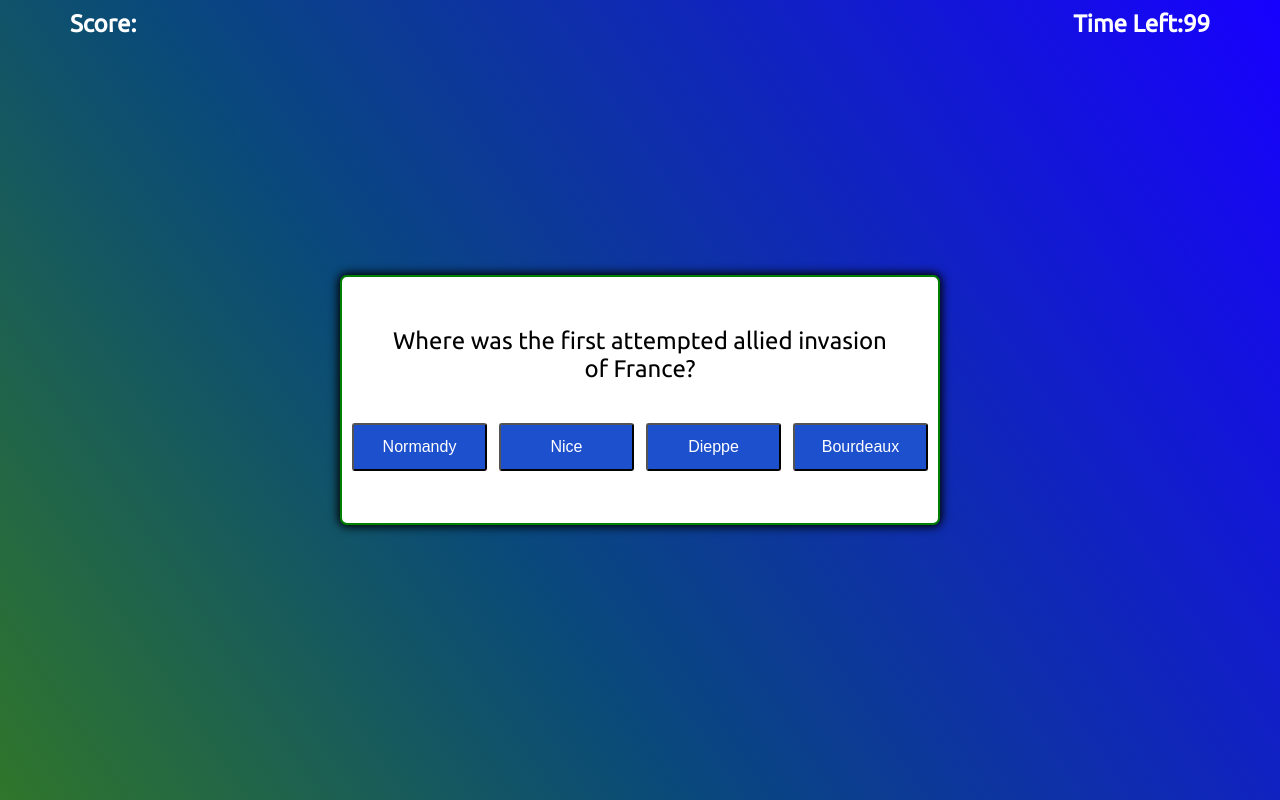
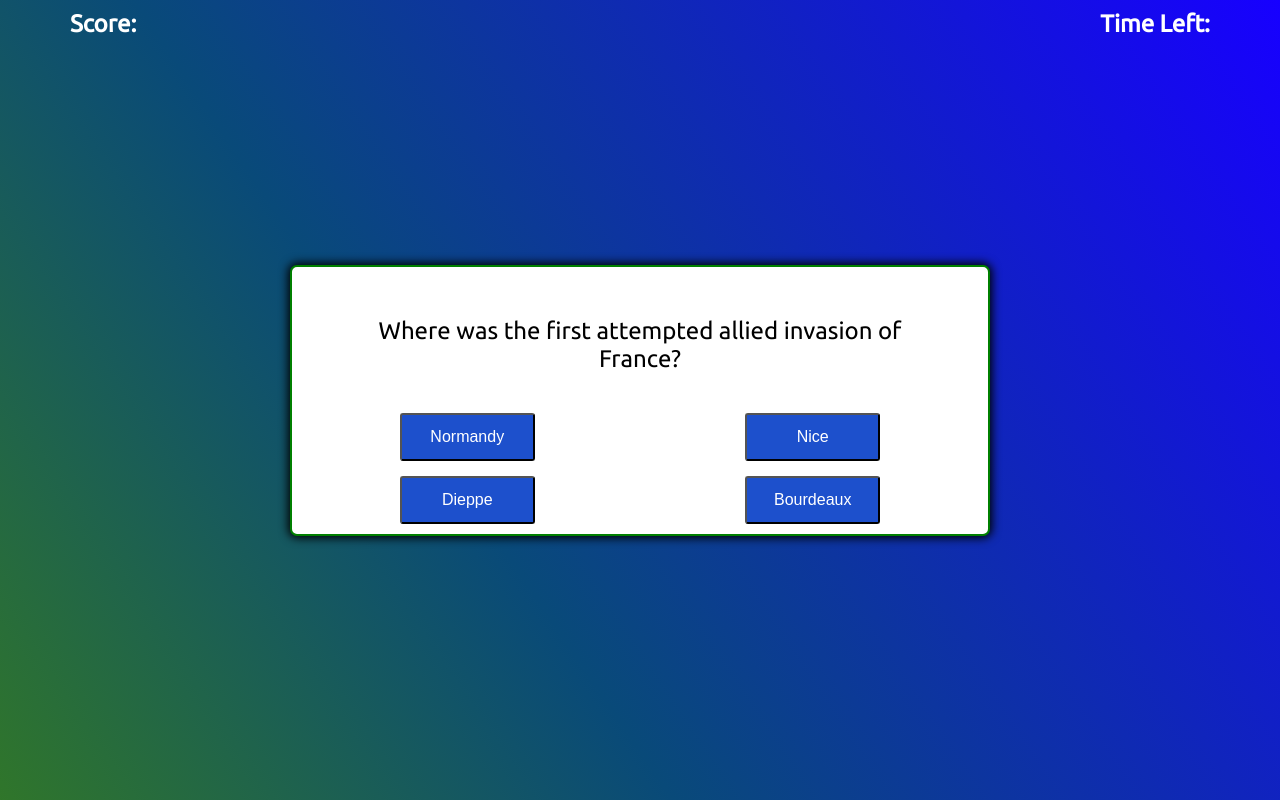
Before and after one commit to amalagon1/trivia-quiz, a plain HTML site: page index.html in a window 1280 px wide. Both pictures are taken after a click on the button "Start!". Drawn offline with nearby package versions, Linux system fonts and the light colour scheme.

Commit message:
applied grid to question container

```diff
--- a/script2.js
+++ b/script2.js
@@ -50,8 +50,9 @@ const initialEl = document.getElementById('initials');
 const scoreTextEl = document.querySelector('.scoreText');
 const timeEl = document.getElementById('seconds');
 
-var sec = 100;
-
+var currentTime = timeEl.innerText
+console.log(currentTime)
+var sec = 30;
 currentQuestionIndex = 0
 score = 0
 
@@ -65,7 +66,7 @@ function startGame() {
     mainHeaderEl.style.display = 'flex';
     container.style.display = 'block';
 
-    startTimer();
+    // startTimer();
     renderQuestion();
 
 }
@@ -73,7 +74,7 @@ function startGame() {
 
 const renderQuestion = () => {
 
-    if (currentQuestionIndex < questions.length) {
+    if (currentQuestionIndex < questions.length && sec > 0) {
         question.innerText = questions[currentQuestionIndex].question;
         answer1.innerText = questions[currentQuestionIndex].choices[0];
         answer2.innerText = questions[currentQuestionIndex].choices[1];
@@ -111,12 +112,13 @@ const checkAnswer = (response) => {
     }
 
     console.log(score)
+    console.log(currentTime)
     renderQuestion()
 }
 
 
 
-endGame = () => {
+const endGame = () => {
     mainHeaderEl.style.display = 'none';
     container.style.display = 'none';
     gameOver.style.display = 'block';
@@ -136,22 +138,22 @@ endGame = () => {
     });
 }
 
-// var storage = JSON.parse(localStorage.getItem("highScores"));
-// console.log(storage)
-
 const startTimer = () => {
 
     setInterval(function () {
         timeEl.innerHTML = sec;
         sec--;
         if (sec == 00) {
+            // endgame()
             window.alert("time's up!")
             stopTimer()
+
         }
 
     }, 1000);
 }
 
+//need to fix stop timer function
 const stopTimer = () => {
-    clearInterval(interval);
+    clearInterval();
 }
--- a/styles.css
+++ b/styles.css
@@ -70,8 +70,7 @@ body {
 
 .container {
     border: solid green 2px;
-    width: 600px;
-    height: 250px;
+    width: 700px;
     max-width: 80%;
     border-radius: 7px;
     background-color:white;
@@ -87,8 +86,14 @@ body {
 }
 
 .answers {
-    display: flex;
-    justify-content: space-between;
+    /* display: flex; */
+    /* justify-content: space-between; */
+    display: grid;
+    justify-items: center;
+    /* grid-template-areas: "first" "second"
+                            "third" "fourth"; */
+    grid-template-columns: repeat(2, auto);
+    gap: 15px;
 }
 
 #start-btn {
```
